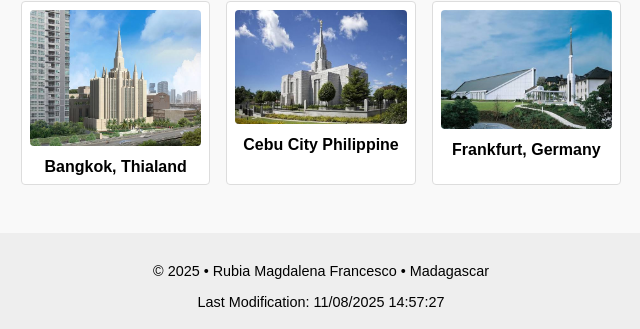
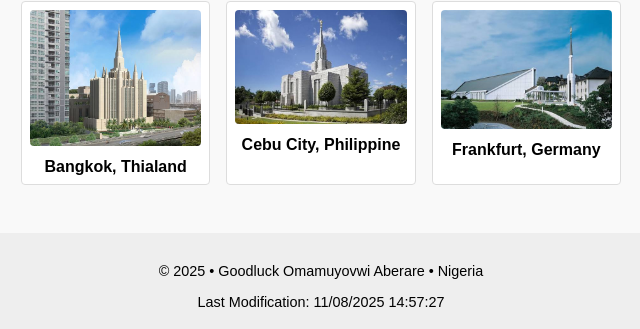
Before and after one commit to Goodluck-Aberare/wdd131, a plain HTML site: page temples.html in a window 1280 px wide. Shown: the part 579-908 px from the top of the page, 319-959 px from the left. Drawn offline with Linux system fonts and the light colour scheme.

Commit message:
v.1 orginal

```diff
--- a/temples.html
+++ b/temples.html
@@ -54,7 +54,7 @@
       </figure>
       <figure>
         <img src="images/temple8.jpg" alt="Cebu City, Philippine" />
-        <figcaption>Cebu City Philippine</figcaption>
+        <figcaption>Cebu City, Philippine</figcaption>
       </figure>
       <figure>
         <img src="images/temple9.jpeg" alt="Frankfurt, Germany" />
@@ -64,7 +64,7 @@
   </main>
 
   <footer>
-    <p>&copy; <span id="year"></span> &bull; Rubia Magdalena Francesco &bull; Madagascar</p>
+    <p>&copy; <span id="year"></span> &bull; Goodluck Omamuyovwi Aberare &bull; Nigeria</p>
     <p>Last Modification: <span id="lastModified"></span></p>
   </footer>
 </body>
```
